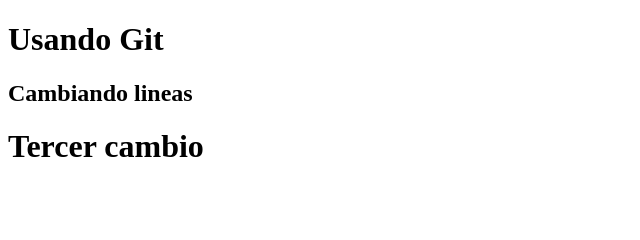
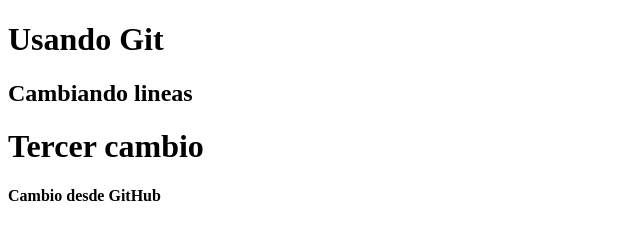
Before and after one commit to misadiaz09/usando-github, a plain HTML site: page index.html in a window 1280 px wide. Shown: the whole page, without its empty margins (0-640 px from the left). Drawn offline with Linux system fonts and the light colour scheme.

Commit message:
Update index.html

```diff
--- a/index.html
+++ b/index.html
@@ -10,5 +10,6 @@
     <h1>Usando Git</h1>
     <h2>Cambiando lineas</h2>
     <h1>Tercer cambio</h1>
+    <h4>Cambio desde GitHub</h4>
   </body>
 </html>
```
